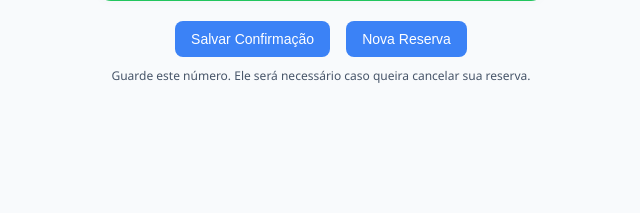
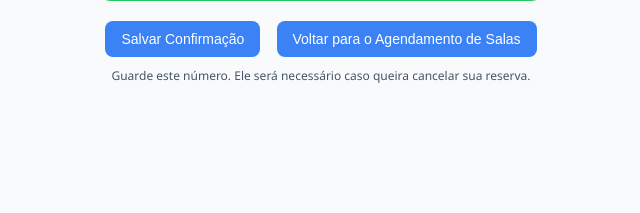
Before and after one commit to rdgx02/agendamento-de-salas, a Flask app: page /confirmado in a window 1280 px wide. Shown: the part 347-560 px from the top of the page, without its empty margins (319-959 px from the left). Run offline with Flask 3, Linux system fonts and the light colour scheme; the visitor is signed in with stand-in values (Sample User, id 1); some libraries are stand-ins or nearby versions.

Commit message:
Projeto inicial do sistema de agendamento de salas

```diff
--- a/app/templates/confirmado.html
+++ b/app/templates/confirmado.html
@@ -101,7 +101,7 @@
     <div class="botoes">
       <button onclick="salvarImagem()">Salvar Confirmação</button>
       <a href="{{ url_for('agendar') }}">
-        <button class="nova-reserva">Nova Reserva</button>
+        <button class="nova-reserva">Voltar para o Agendamento de Salas</button>
       </a>
     </div>
 
```
Also changed, not shown: data/agendamentos.db.
